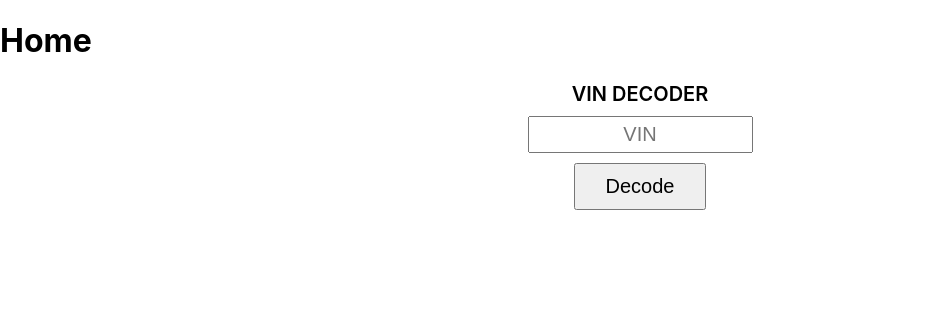
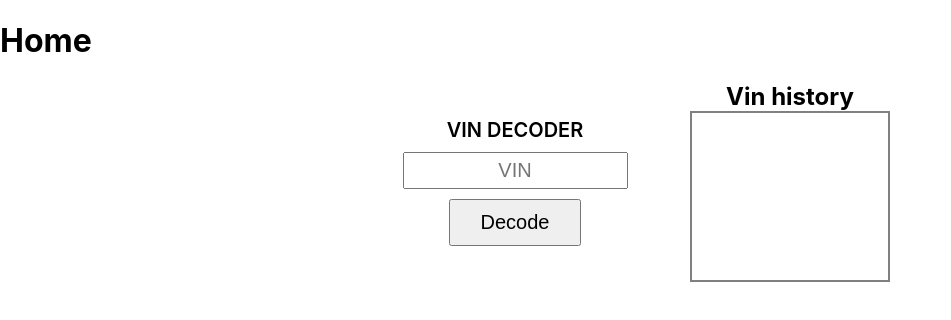
Before and after one commit to youniworst/vin_decoder, a React (Create React App) app: page / in a window 1280 px wide. Shown: the top 320 px of the page, without its empty margins (0-951 px from the left). Built offline with nearby package versions, Linux system fonts and the light colour scheme.

Commit message:
feat: add VinHistory component

```diff
--- a/src/components/VinForm/VinForm.module.scss
+++ b/src/components/VinForm/VinForm.module.scss
@@ -4,6 +4,7 @@
     align-items: center;
     justify-content: center;
     max-width: 250px;
+    height: 200px;
 
     &_label {
         font-size: 20px;
--- a/src/components/VinForm/index.js
+++ b/src/components/VinForm/index.js
@@ -1,12 +1,18 @@
 import { Formik, Form, Field } from "formik";
+import { useDispatch } from "react-redux";
 import { vinSchema } from "../../schemas";
+import { addVin } from "../../store/history/historyActions";
 import styles from "./VinForm.module.scss";
 
-export const VinForm = ({className}) => {
+export const VinForm = ({ className }) => {
+  const dispatch = useDispatch();
+
   const onSubmit = (values) => {
-    console.log(values.vin);
+    dispatch(addVin(values.vin));
   };
-  const formStyles = className ? `${className} ${styles.form}` : `${styles.form}`
+  const formStyles = className
+    ? `${className} ${styles.form}`
+    : `${styles.form}`;
   return (
     <Formik
       initialValues={{ vin: "" }}
@@ -15,7 +21,9 @@ export const VinForm = ({className}) => {
     >
       {({ errors, touched }) => (
         <Form className={formStyles}>
-          <label className={styles.form_label} htmlFor="vin">VIN DECODER</label>
+          <label className={styles.form_label} htmlFor="vin">
+            VIN DECODER
+          </label>
           <Field
             className={styles.form_field}
             id="vin"
@@ -25,7 +33,13 @@ export const VinForm = ({className}) => {
           {errors.vin && touched.vin ? (
             <span className={styles.form_error}>{errors.vin}</span>
           ) : null}
-          <button className={styles.form_button} type="submit">Decode</button>
+          <button
+            className={styles.form_button}
+            disabled={errors.vin}
+            type="submit"
+          >
+            Decode
+          </button>
         </Form>
       )}
     </Formik>
--- /dev/null
+++ b/src/components/VinHistory/VinHistory.module.scss
@@ -0,0 +1,37 @@
+.container {
+    display: flex;
+    flex-direction: column;
+    justify-content: space-between;
+    height: 200px;
+    max-width: 200px;
+    width: 100%;
+}
+
+.title {
+    text-align: center;
+    margin: 0;
+}
+
+.list {
+    padding: 0;
+    display: flex;
+    flex-direction: column;
+    list-style-type: none;
+    max-width: 200px;
+    height: 180px;
+    width: 100%;
+    margin: 0;
+    border: 2px solid gray;
+
+
+    li {
+        border: 1px solid black;
+        padding: 3px;
+        text-align: center;
+        margin-bottom: 5px;
+    }
+
+    li:nth-last-child(1) {
+        margin: 0;
+    }
+}
--- /dev/null
+++ b/src/components/VinHistory/index.js
@@ -0,0 +1,18 @@
+import { useSelector } from "react-redux";
+import styles from "./VinHistory.module.scss";
+
+export const VinHistory = () => {
+  const list = useSelector((state) => state.history.history);
+  console.log(list);
+
+  return (
+    <div className={styles.container}>
+      <h2 className={styles.title}>Vin history</h2>
+      <ul className={styles.list}>
+        {list.length > 0
+          ? list.map((item, index) => <li key={index}>{item}</li>)
+          : null}
+      </ul>
+    </div>
+  );
+};
--- a/src/components/index.js
+++ b/src/components/index.js
@@ -1 +1,2 @@
 export * from './VinForm'
+export * from './VinHistory'
--- a/src/pages/HomePage/HomePage.module.scss
+++ b/src/pages/HomePage/HomePage.module.scss
@@ -1,3 +1,6 @@
-.form {
+.container {
+    display: flex;
+    max-width: 500px;
     margin: 0 auto;
+    justify-content: space-between;
 }
--- a/src/pages/HomePage/index.js
+++ b/src/pages/HomePage/index.js
@@ -1,11 +1,14 @@
-import { VinForm } from "../../components";
-import styles from './HomePage.module.scss'
+import { VinForm, VinHistory } from "../../components";
+import styles from "./HomePage.module.scss";
 
 export const HomePage = () => {
   return (
     <>
       <h1>Home</h1>
-      <VinForm className={styles.form}/>
+      <div className={styles.container}>
+        <VinForm className={styles.form} />
+        <VinHistory />
+      </div>
     </>
   );
 };
--- a/src/pages/VariablePage/index.js
+++ b/src/pages/VariablePage/index.js
@@ -1,9 +1,4 @@
-import $api from "../../axios";
-
 export const VariablePage = () => {
-  $api
-    .get("vehicles/decodevin/1FTFW1CT5DFC10312?format=json")
-    .then((res) => console.log(res));
   return (
     <>
       <h1>Variable</h1>
--- a/src/pages/VariablesPage/index.js
+++ b/src/pages/VariablesPage/index.js
@@ -1,14 +1,15 @@
-import { useState } from "react";
+import { useEffect, useState } from "react";
 import $api from "../../axios";
 import styles from "./VariablesPage.module.scss";
 
 export const VariablesPage = () => {
   const [variables, setVariables] = useState("");
-  (() => {
-    $api
-      .get("vehicles/getvehiclevariablelist?format=json")
-      .then((res) => setVariables(res.data.Results));
-  })();
+  useEffect(() => {
+    $api.get("vehicles/getvehiclevariablelist?format=json").then((res) => {
+      console.log(res);
+      setVariables(res.data.Results);
+    });
+  }, []);
   return (
     <>
       <h1>Variables</h1>
--- /dev/null
+++ b/src/store/history/historyActions.js
@@ -0,0 +1,5 @@
+import { historyActions } from "./historySlice";
+
+export const addVin = (data) => (dispatch) => {
+  dispatch(historyActions.addVin(data));
+};
--- /dev/null
+++ b/src/store/history/historySlice.js
@@ -0,0 +1,21 @@
+import { createSlice } from "@reduxjs/toolkit";
+
+const initialState = {
+  history: [],
+};
+
+export const historySlice = createSlice({
+  name: "history",
+  initialState,
+  reducers: {
+    addVin(state, action) {;
+      state.history = [...state.history, action.payload];
+      if (state.history.length > 5)
+        state.history = state.history
+          .slice(0, 0)
+          .concat(state.history.slice(1, 6));
+    },
+  },
+});
+
+export const historyActions = historySlice.actions;
--- a/src/store/store.js
+++ b/src/store/store.js
@@ -1,5 +1,8 @@
 import { configureStore } from "@reduxjs/toolkit";
+import { historySlice } from "./history/historySlice";
 
 export const store = configureStore({
-  reducer: {},
+  reducer: {
+    history: historySlice.reducer,
+  },
 });
```
